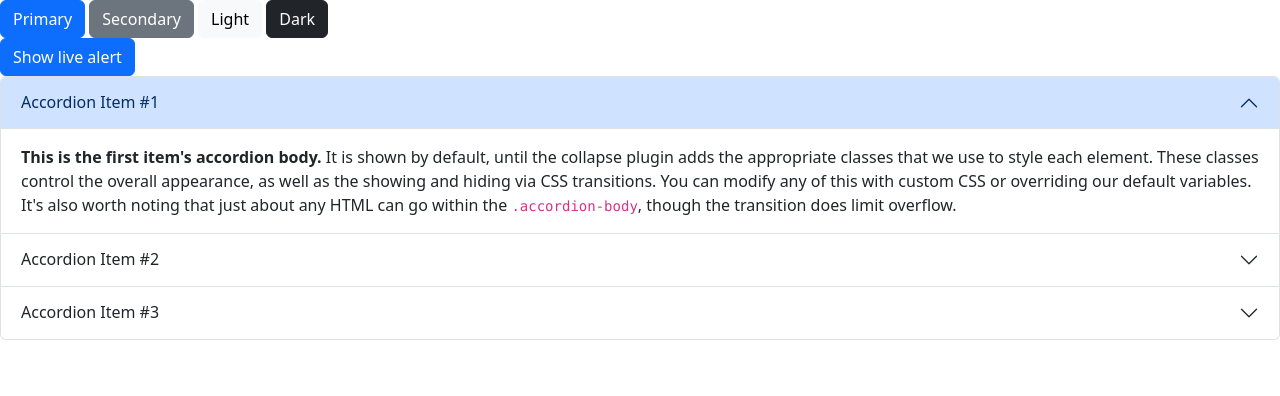
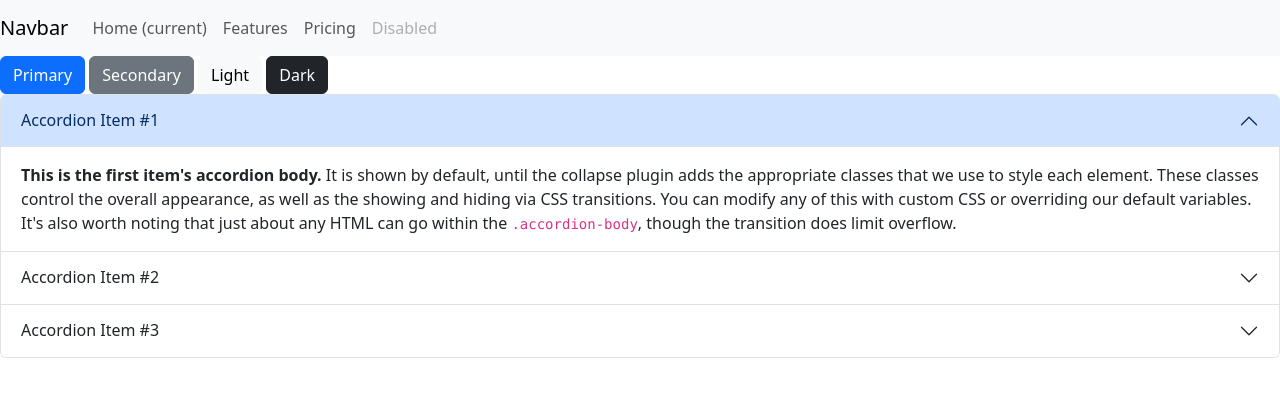
Before and after one commit to romanvillagran/comp01B.lectureActivity-6, a plain HTML site: page index.html in a window 1280 px wide. Drawn offline with nearby package versions, Linux system fonts and the light colour scheme.

Commit message:
added a navbar

```diff
--- a/index.html
+++ b/index.html
@@ -9,19 +9,38 @@
 
 </head>
 <body>
+    <header>
+        <nav class="navbar navbar-expand-lg navbar-light bg-light">
+            <a class="navbar-brand" href="#">Navbar</a>
+            <button class="navbar-toggler" type="button" data-toggle="collapse" data-target="#navbarNav" aria-controls="navbarNav" aria-expanded="false" aria-label="Toggle navigation">
+              <span class="navbar-toggler-icon"></span>
+            </button>
+            <div class="collapse navbar-collapse" id="navbarNav">
+              <ul class="navbar-nav">
+                <li class="nav-item active">
+                  <a class="nav-link" href="#">Home <span class="sr-only">(current)</span></a>
+                </li>
+                <li class="nav-item">
+                  <a class="nav-link" href="#">Features</a>
+                </li>
+                <li class="nav-item">
+                  <a class="nav-link" href="#">Pricing</a>
+                </li>
+                <li class="nav-item">
+                  <a class="nav-link disabled" href="#">Disabled</a>
+                </li>
+              </ul>
+            </div>
+          </nav>
+    </header>
+    <main>
             <div>
                 <button type="button" class="btn btn-primary">Primary</button>
                 <button type="button" class="btn btn-secondary">Secondary</button>
                 <button type="button" class="btn btn-light">Light</button>
                 <button type="button" class="btn btn-dark">Dark</button>
                 </div>
-        <main>
 
-        <div id="liveAlertPlaceholder"></div>
-        <button type="button" class="btn btn-primary" id="liveAlertBtn">Show live alert</button>
-
-
-    </main>
 
                 <div class="accordion" id="accordionExample">
                     <div class="accordion-item">
@@ -61,7 +80,7 @@
                       </div>
                     </div>
                   </div>
-
+    </main>
     <script src="https://cdn.jsdelivr.net/npm/@popperjs/core@2.11.8/dist/umd/popper.min.js"></script>
     <script src="https://cdn.jsdelivr.net/npm/bootstrap@5.3.3/dist/js/bootstrap.min.js"></script>
 
```
Lines whose indentation alone changed are shown as unchanged.
